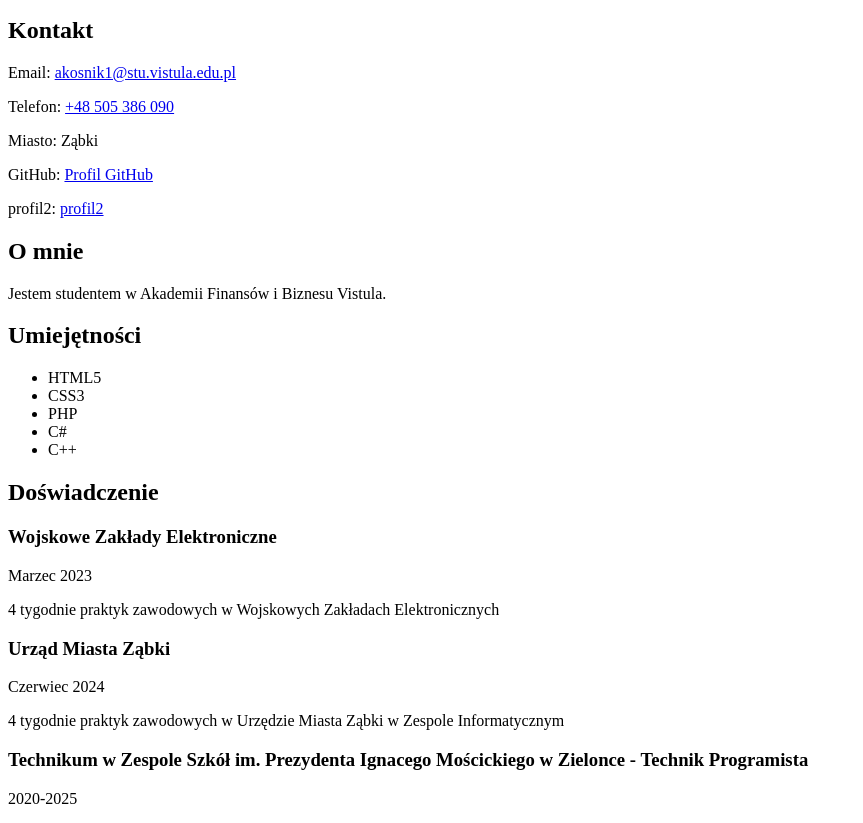
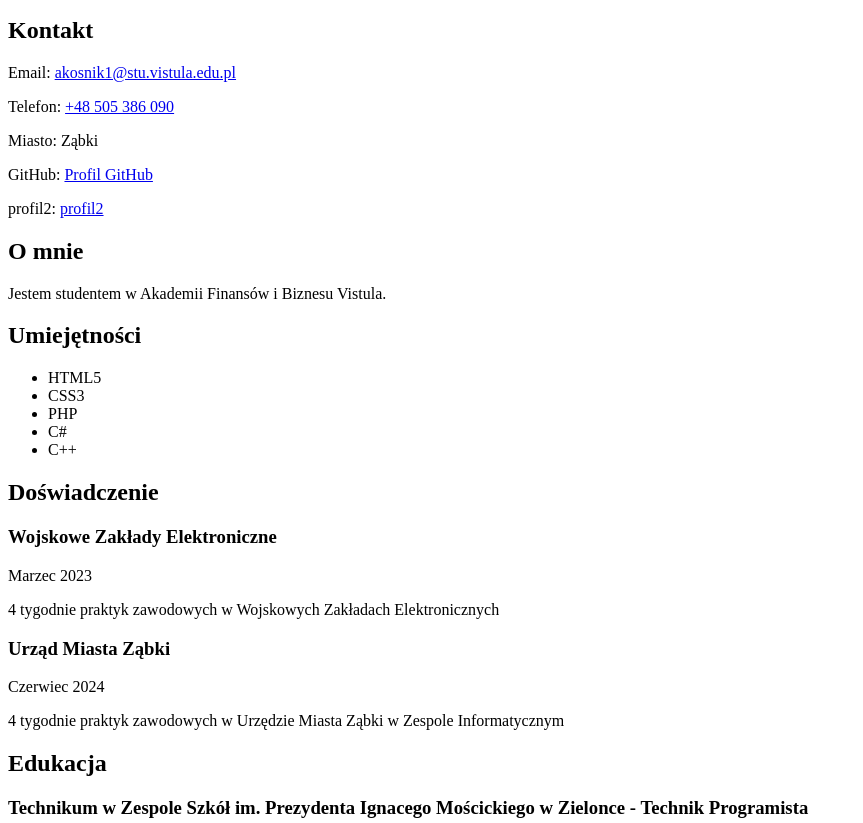
Before and after one commit to 75396/Wprowadzenie-do-technologii-internetowych, a plain HTML site: page index.html in a window 1280 px wide. Shown: the part 101-924 px from the top of the page, without its empty margins (0-863 px from the left). Drawn offline with Linux system fonts and the light colour scheme.

Commit message:
Update index.html
Poprawka

```diff
--- a/index.html
+++ b/index.html
@@ -63,6 +63,8 @@
     </section>
 
     <section>
+        <h2>Edukacja</h2>
+
         <article>
             <h3>Technikum w Zespole Szkół im. Prezydenta Ignacego Mościckiego w Zielonce - Technik Programista</h3>
             <p>2020-2025</p>
```
